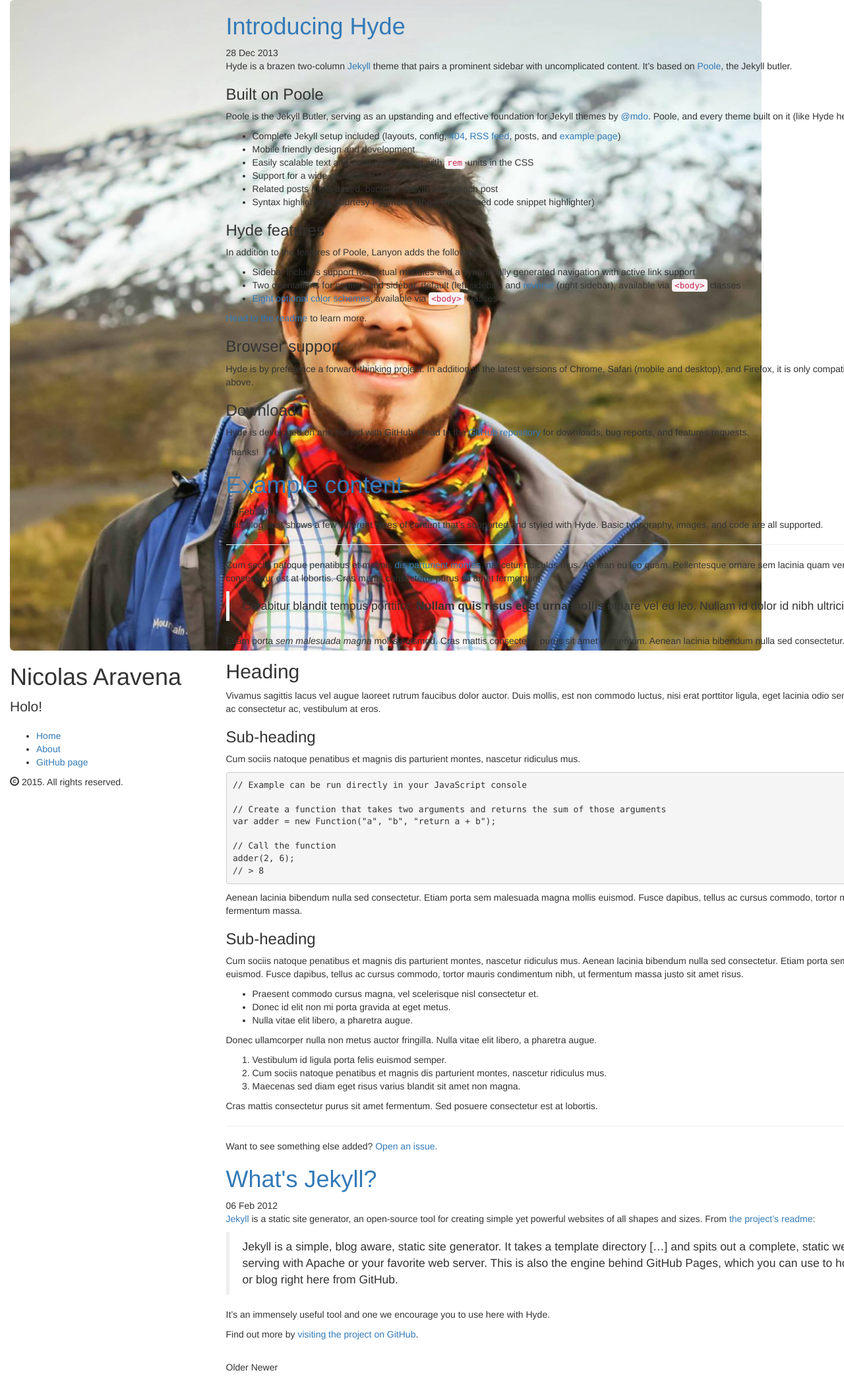
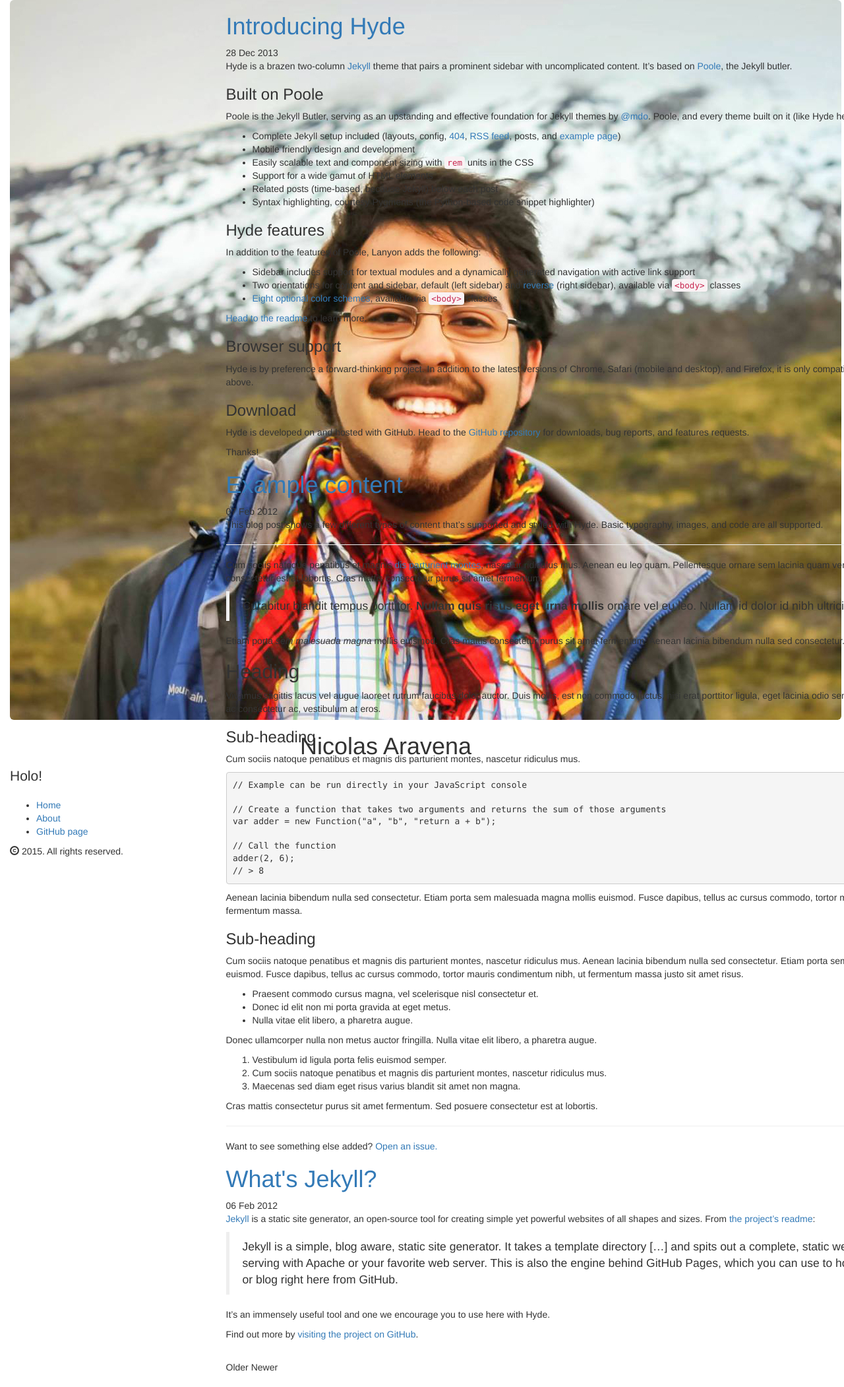
Before and after one commit to nicoaravena/nicoaravena.github.io, a Jekyll site: the page built from index.html, in a window 1280 px wide. Shown: the whole page at 66% size. Built offline with Jekyll 4.4.1, drawn with Linux system fonts in a browser that asks for light colours; Markdown is read by kramdown in place of the engine named in the settings; the list of posts is cut into pages by our own code.

Commit message:
pre-fix4

```diff
--- a/_includes/head.html
+++ b/_includes/head.html
@@ -15,6 +15,7 @@
 
   <!-- CSS -->
   <link rel="stylesheet" href="/public/css/bootstrap.css">
+  <link rel="stylesheet" href="/public/css/style.css">
 
   <!-- Icons -->
   <link rel="shortcut icon" href="/public/favicon.ico">
--- a/_includes/sidebar.html
+++ b/_includes/sidebar.html
@@ -1,6 +1,6 @@
 <div class="container sidebar-sticky">
   <div class="sidebar-about">
-    <img src="/public/images/profile.jpg" class="img-responsive img-rounded">
+    <img src="/public/images/profile.jpg" class="img-rounded">
     <h1>{{ site.title }}</h1>
     <p class="lead">{{ site.description }}</p>
   </div>
```
